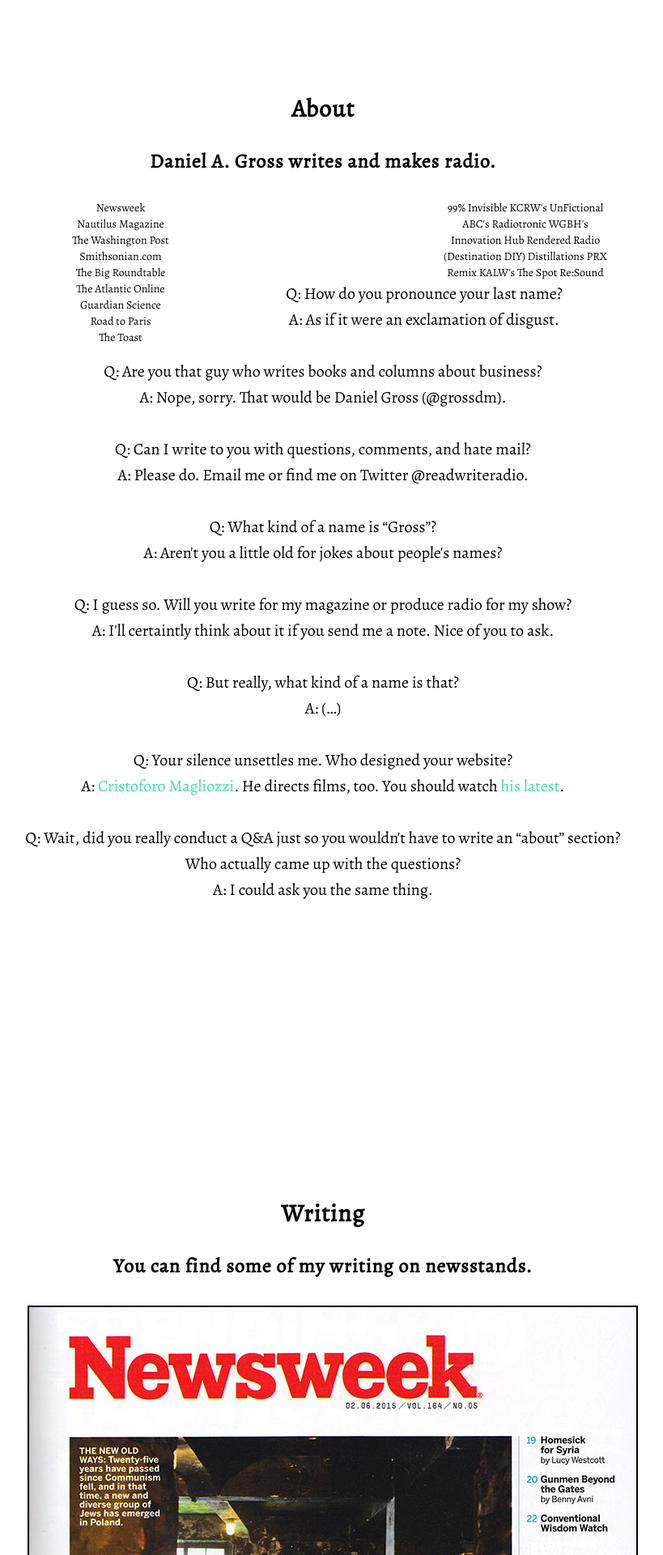
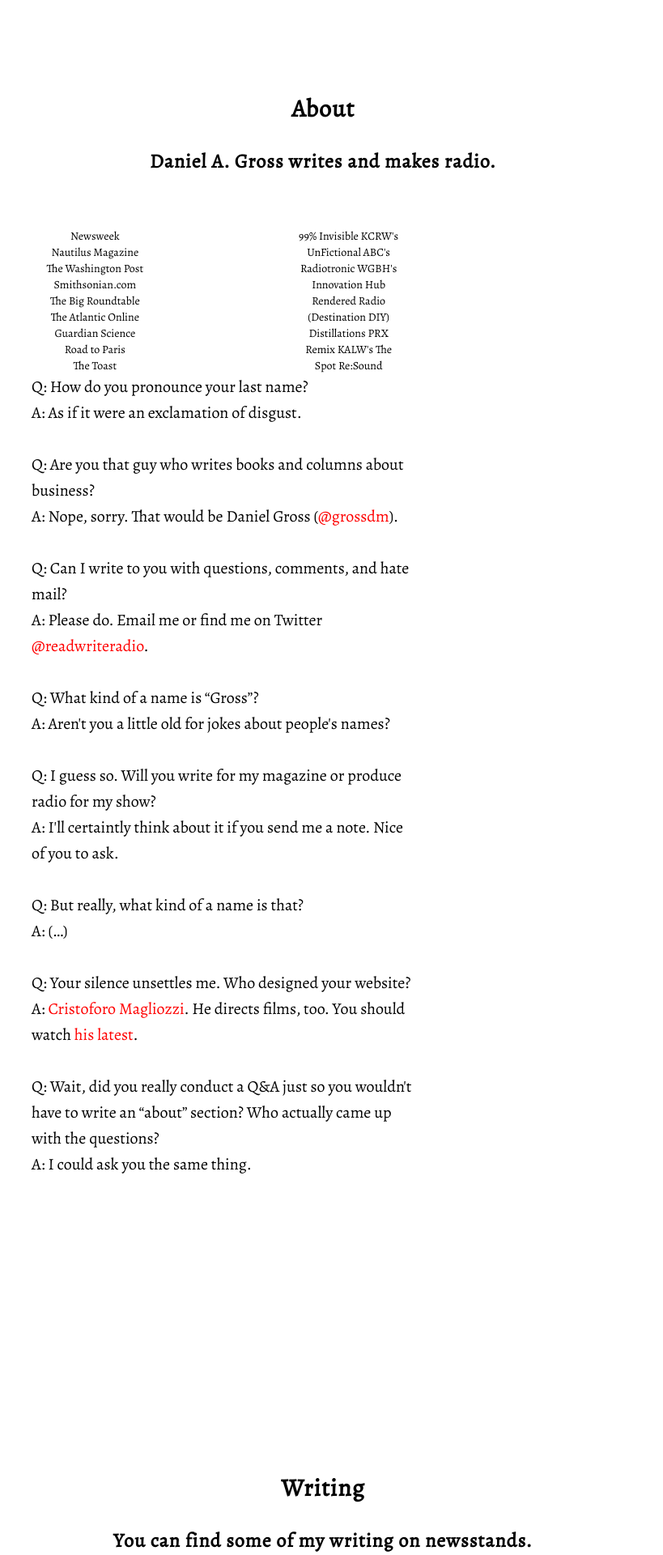
Before and after one commit to grodzianowski/dgws, a PHP site: page / in a window 1280 px wide. Shown: the part 932-2852 px from the top of the page at 81% size, without its empty margins (241-1060 px from the left). Run offline with PHP 8.4, Linux system fonts and the light colour scheme.

Commit message:
button fix

```diff
--- a/css/daniel.css
+++ b/css/daniel.css
@@ -36,6 +36,7 @@ p {
     margin: 0 0 25px;
     font-size: 18px;
     line-height: 1.5;
+    text-align: left;
 }
 
 @media(min-width:768px) {
@@ -47,7 +48,7 @@ p {
 }
 
 a {
-    color: #42dca3;
+    color: red;
     -webkit-transition: all .2s ease-in-out;
     -moz-transition: all .2s ease-in-out;
     transition: all .2s ease-in-out;
@@ -56,7 +57,7 @@ a {
 a:hover,
 a:focus {
     text-decoration: none;
-    color: red;
+    color: #000;
 }
 
 .light {
@@ -191,7 +192,7 @@ a:focus {
     margin-top: 15px;
     padding: 7px 16px;
     border: none;
-    background-image: url("img/enter.png");
+    background-image: url("/img/enter.png");
     border-radius: none;
     font-size: 40px;
     color: #000;
@@ -203,7 +204,7 @@ a:focus {
 
 .btn-circle:hover,
 .btn-circle:focus {
-	background-image: url("img/enterh.png");
+	background-image: url("/img/enterh.png");
     outline: 0;
     color: red;
 }
--- a/index.php
+++ b/index.php
@@ -93,6 +93,7 @@
             <div class="col-lg-8 col-lg-offset-2">
                 <h2>About</h2>
                 <h3>Daniel A. Gross writes and makes radio.</h3>
+                <div class="col-lg-8">
                 <p>
                 	<!--First Column of Links-->
 	                <div class="col-md-4">
@@ -120,13 +121,15 @@
 	                Re:Sound
 	                </div>
                 </p>
+                </div>
+				<div class="col-lg-8">
                  	<p>
                     	Q: How do you pronounce your last name? <br>
 						A: As if it were an exclamation of disgust. <br><br>
 						Q: Are you that guy who writes books and columns about business? <br>
-						A: Nope, sorry. That would be Daniel Gross (@grossdm). <br><br>
+						A: Nope, sorry. That would be Daniel Gross (<a href="https://twitter.com/grossdm">@grossdm</a>). <br><br>
 						Q: Can I write to you with questions, comments, and hate mail? <br>
-						A: Please do. Email me or find me on Twitter @readwriteradio. <br><br>
+						A: Please do. Email me or find me on Twitter  <a href="https://twitter.com/readwriteradio">@readwriteradio</a>. <br><br>
 						Q: What kind of a name is “Gross”? <br>
 						A: Aren't you a little old for jokes about people's names?<br><br>
 						Q: I guess so. Will you write for my magazine or produce radio for my show? <br>
@@ -138,6 +141,7 @@
 						Q: Wait, did you really conduct a Q&A just so you wouldn't have to write an “about” section? Who actually came up with the questions? <br>
 						A: I could ask you the same thing.<br><br>
 					</p>
+				</div>
             </div>
         </div>
     </section>
@@ -182,7 +186,7 @@
             <div class="col-lg-8 col-lg-offset-2">
                 <h2>Contact Daniel A. Gross</h2>
                 <p>Blurb about contacting</p>
-                <p><a href="mailto:feedback@startbootstrap.com">Email Address Here</a>
+                <p><a href="mailto:daniel.alexander.gross@gmail.com">Email Me</a>
                 </p>
                 <ul class="list-inline banner-social-buttons">
                     <li>
```
